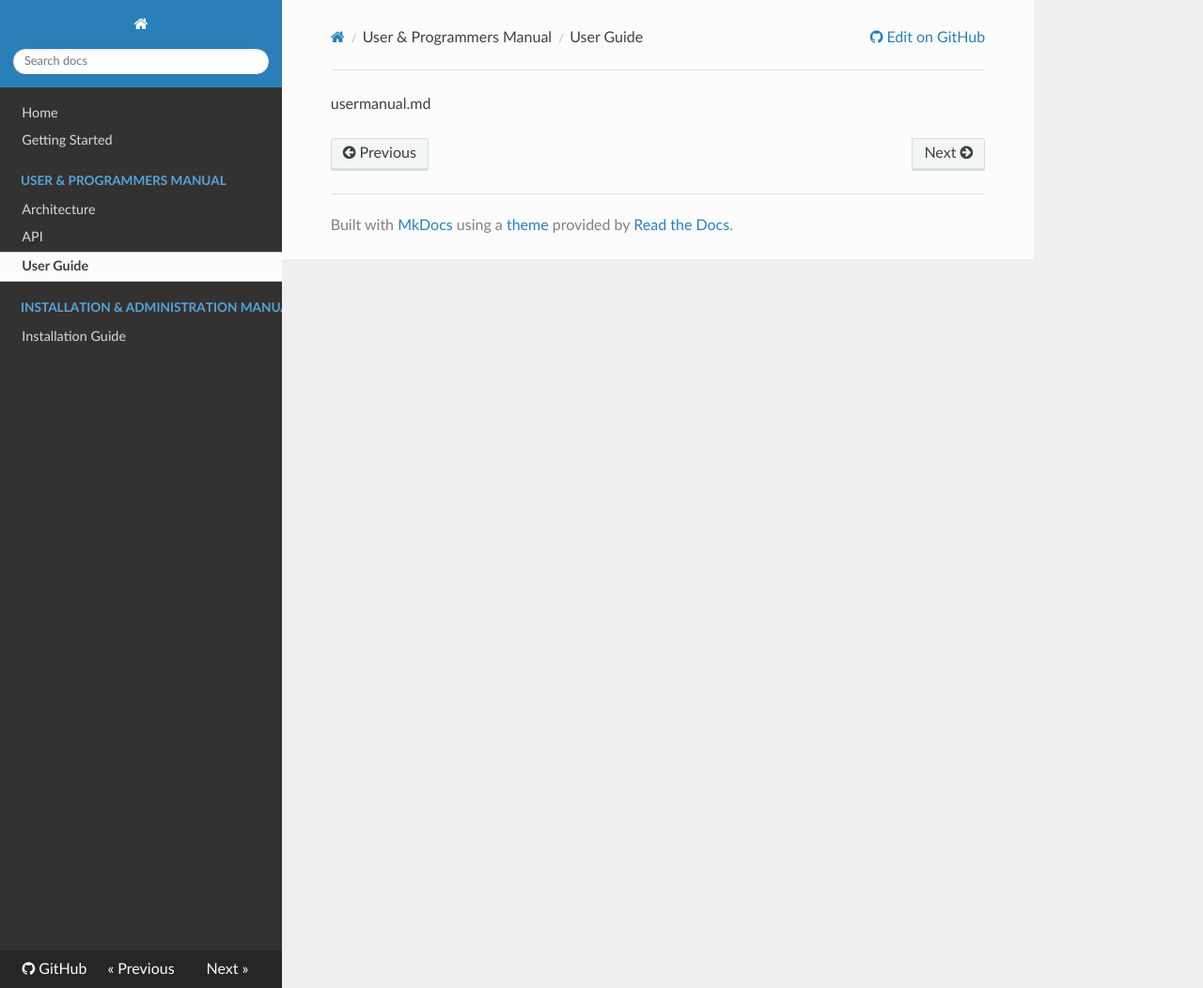
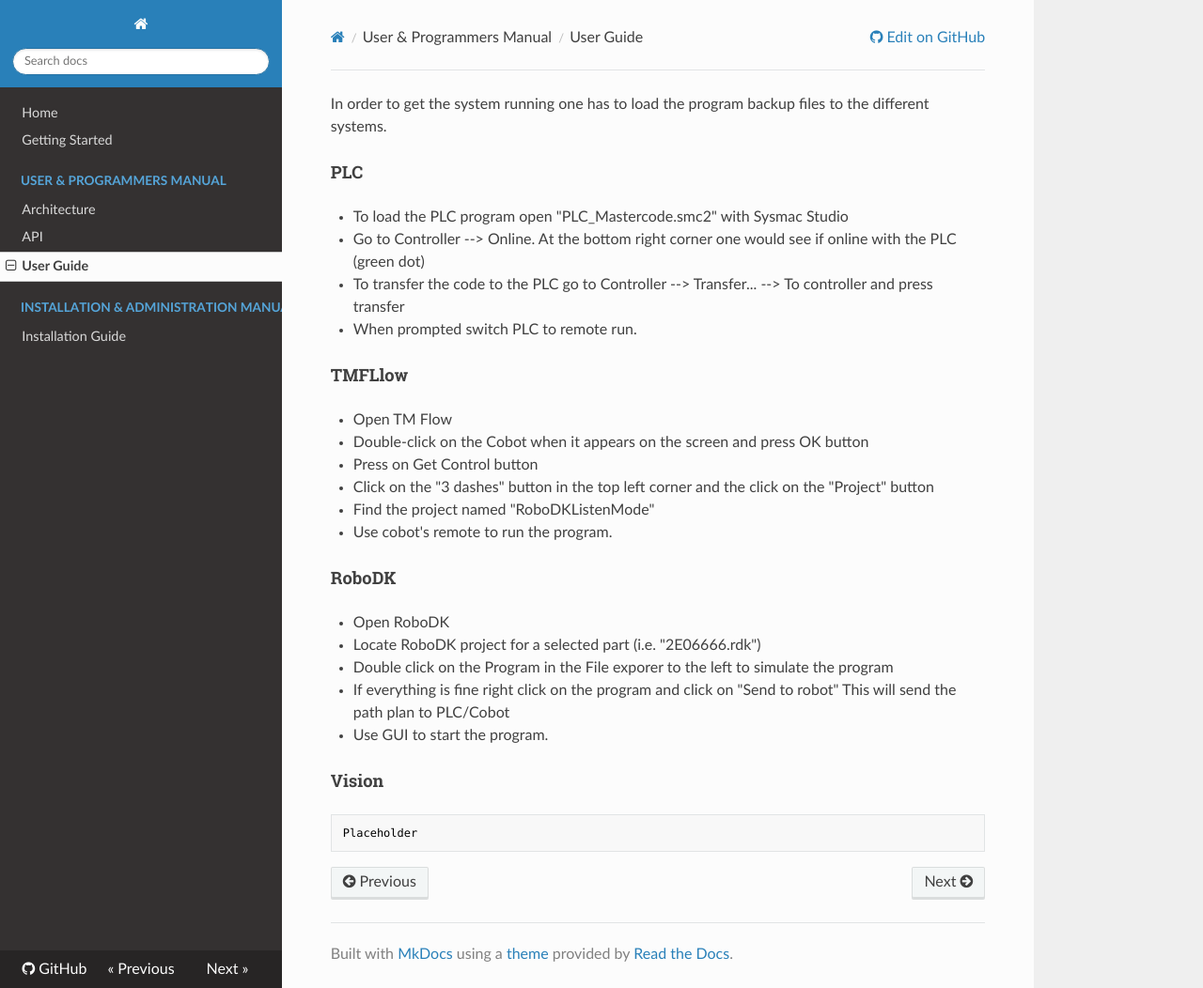
Before and after one commit to ramp-eu/STAR, an MkDocs documentation site: the page built from docs/usermanual.md, in a window 1280 px wide and 1052 px high. Shown: the whole window at 94% size. Built offline with MkDocs 1.6.1, drawn with Linux system fonts in a browser that asks for light colours; nearby versions of some CDN libraries; old or Windows-style settings are respelled for this version of MkDocs.

````diff
--- a/docs/usermanual.md
+++ b/docs/usermanual.md
@@ -1 +1,33 @@
-usermanual.md
+In order to get the system running one has to load the program backup files to the different systems.
+
+#### PLC
+
+- To load the PLC program open "PLC_Mastercode.smc2" with Sysmac Studio
+- Go to Controller --> Online. At the bottom right corner one would see if online with the PLC (green dot)
+- To transfer the code to the PLC go to Controller --> Transfer... --> To controller and press transfer
+- When prompted switch PLC to remote run.
+
+#### TMFLlow
+
+- Open TM Flow
+- Double-click on the Cobot when it appears on the screen and press OK button
+- Press on Get Control button
+- Click on the "3 dashes" button in the top left corner and the click on the "Project" button
+- Find the project named "RoboDKListenMode"
+- Use cobot's remote to run the program.
+
+#### RoboDK
+
+- Open RoboDK
+- Locate RoboDK project for a selected part (i.e. "2E06666.rdk")
+- Double click on the Program in the File exporer to the left to simulate the program
+- If everything is fine right click on the program and click on "Send to robot"
+  This will send the path plan to PLC/Cobot
+- Use GUI to start the program.
+
+
+#### Vision
+
+```text
+Placeholder
+```
````
Also changed, not shown: docs/installationguide.md (+20 -1 lines).
